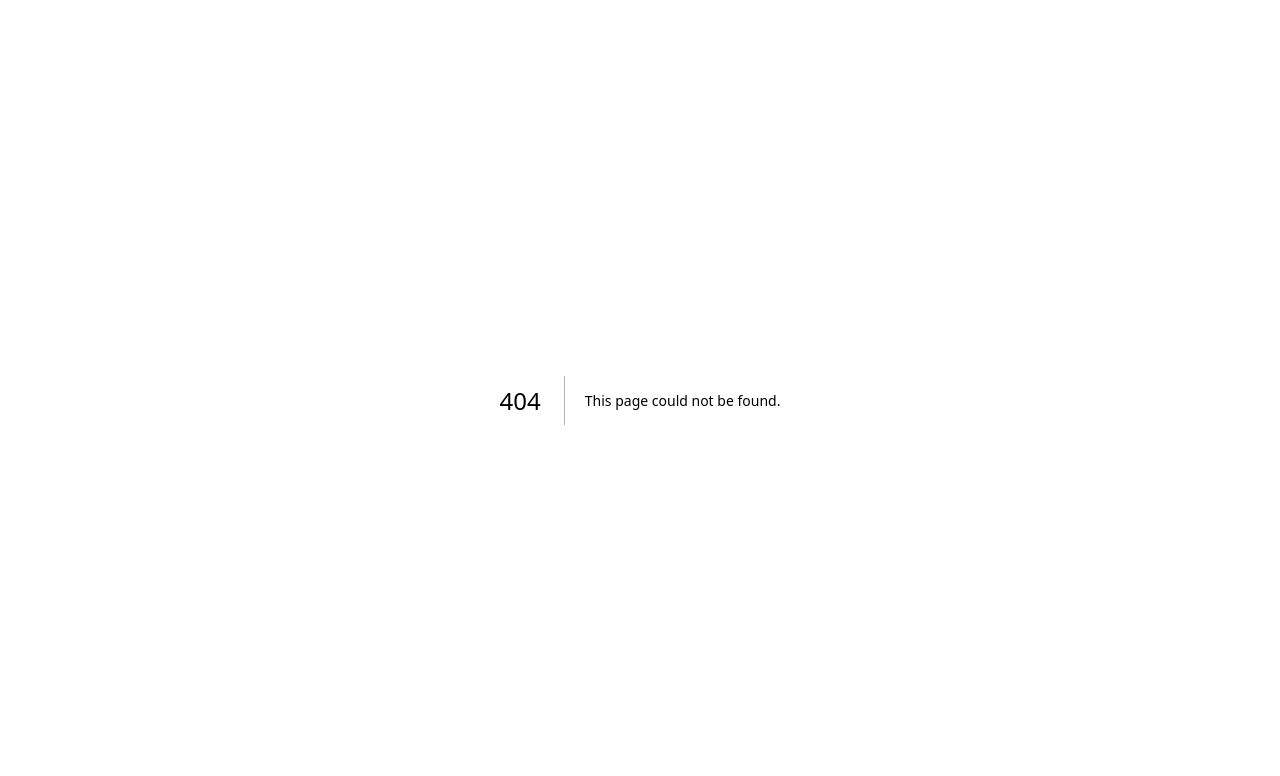
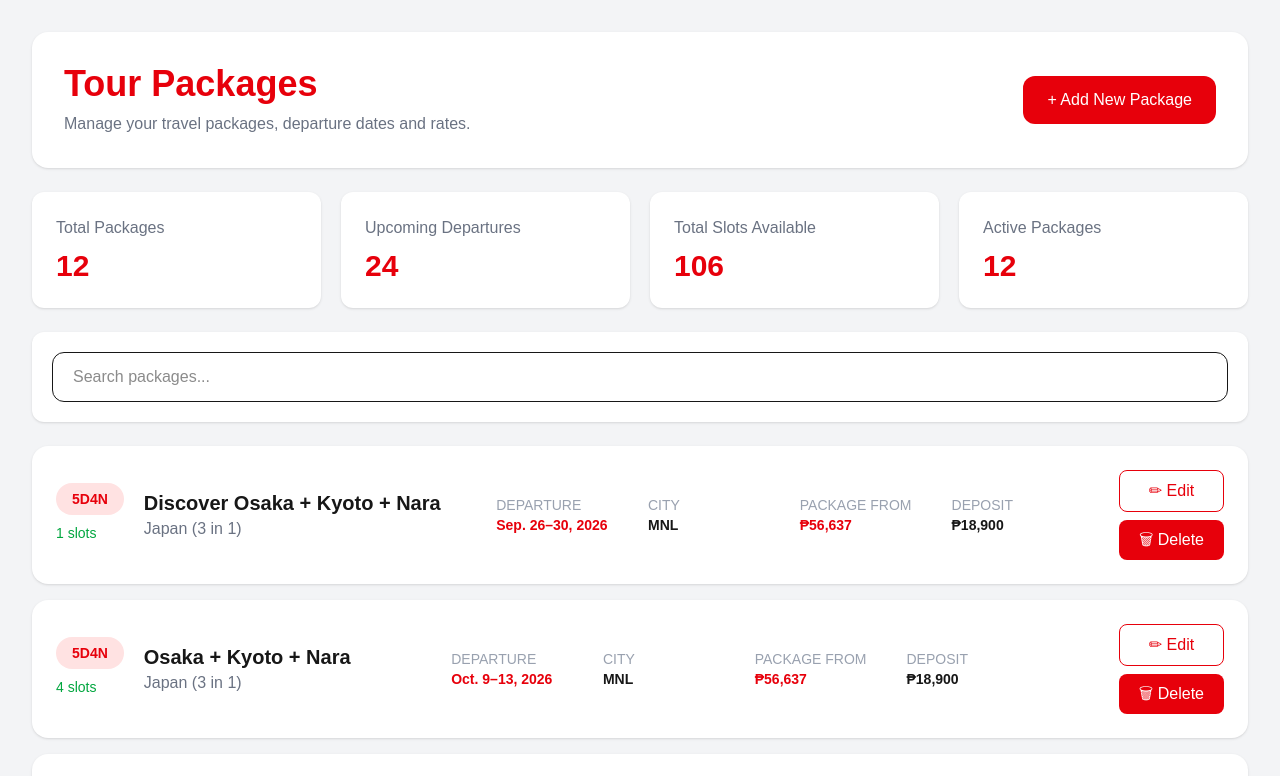
Before and after one commit to chingutravelandtours/chingu-website, a Next.js app: page /admin/tour-packages in a window 1280 px wide. Before the commit this address had no page. Shown: the top 776 px of the page. Built offline with nearby package versions, Linux system fonts and the light colour scheme.

Commit message:
Create page.tsx

```diff
--- /dev/null
+++ b/app/admin/tour-packages/page.tsx
@@ -0,0 +1,440 @@
+"use client";
+
+export default function TourPackagesPage() {
+
+
+  const packages = [
+    {
+      duration: "5D4N",
+      slots: "1 slots",
+      name: "Discover Osaka + Kyoto + Nara",
+      destination: "Japan (3 in 1)",
+      departure: "Sep. 26–30, 2026",
+      city: "MNL",
+      price: "₱56,637",
+      deposit: "₱18,900"
+    },
+
+    {
+      duration: "5D4N",
+      slots: "4 slots",
+      name: "Osaka + Kyoto + Nara",
+      destination: "Japan (3 in 1)",
+      departure: "Oct. 9–13, 2026",
+      city: "MNL",
+      price: "₱56,637",
+      deposit: "₱18,900"
+    },
+
+    {
+      duration: "5D4N",
+      slots: "2 slots",
+      name: "Discover Osaka + Kyoto + Nara",
+      destination: "Japan (3 in 1)",
+      departure: "Oct. 15–19, 2026",
+      city: "MNL",
+      price: "₱56,637",
+      deposit: "₱18,900"
+    },
+
+    {
+      duration: "5D4N",
+      slots: "27 slots",
+      name: "Japan Osaka Nara Kyoto",
+      destination: "Japan",
+      departure: "Nov. 19–23, 2026",
+      city: "CEB",
+      price: "₱56,637",
+      deposit: "₱18,900"
+    },
+
+    {
+      duration: "8D7N",
+      slots: "30 slots",
+      name: "Cebu Tokyo Hakone",
+      destination: "Japan",
+      departure: "Dec. 10–17, 2026",
+      city: "CEB",
+      price: "₱86,637",
+      deposit: "₱28,900"
+    }
+  ];
+
+
+
+  return (
+
+    <main className="
+    min-h-screen
+    bg-gray-100
+    p-8
+    ">
+
+
+      <div className="
+      max-w-7xl
+      mx-auto
+      ">
+
+
+
+        {/* HEADER */}
+
+        <div className="
+        bg-white
+        rounded-2xl
+        p-8
+        shadow-sm
+        flex
+        justify-between
+        items-center
+        ">
+
+
+          <div>
+
+            <h1 className="
+            text-4xl
+            font-bold
+            text-red-600
+            ">
+              Tour Packages
+            </h1>
+
+
+            <p className="
+            text-gray-500
+            mt-2
+            ">
+              Manage your travel packages, departure dates and rates.
+            </p>
+
+          </div>
+
+
+
+          <button className="
+          bg-red-600
+          text-white
+          px-6
+          py-3
+          rounded-xl
+          ">
+            + Add New Package
+          </button>
+
+
+        </div>
+
+
+
+
+
+
+        {/* STATS */}
+
+        <div className="
+        grid
+        grid-cols-1
+        md:grid-cols-4
+        gap-5
+        mt-6
+        ">
+
+
+          {[
+            ["Total Packages","12"],
+            ["Upcoming Departures","24"],
+            ["Total Slots Available","106"],
+            ["Active Packages","12"]
+
+          ].map((item,index)=>(
+
+            <div
+            key={index}
+            className="
+            bg-white
+            rounded-xl
+            p-6
+            shadow-sm
+            "
+            >
+
+              <p className="
+              text-gray-500
+              ">
+                {item[0]}
+              </p>
+
+
+              <h2 className="
+              text-3xl
+              font-bold
+              text-red-600
+              mt-2
+              ">
+                {item[1]}
+              </h2>
+
+            </div>
+
+          ))}
+
+
+
+        </div>
+
+
+
+
+
+
+
+        {/* SEARCH */}
+
+        <div className="
+        bg-white
+        mt-6
+        rounded-xl
+        p-5
+        shadow-sm
+        ">
+
+
+          <input
+
+          placeholder="Search packages..."
+
+          className="
+          border
+          rounded-xl
+          px-5
+          py-3
+          w-full
+          outline-none
+          "
+
+          />
+
+
+        </div>
+
+
+
+
+
+
+
+        {/* PACKAGES */}
+
+
+        <div className="
+        space-y-4
+        mt-6
+        ">
+
+
+
+        {
+          packages.map((item,index)=>(
+
+
+            <div
+
+            key={index}
+
+            className="
+            bg-white
+            rounded-2xl
+            shadow-sm
+            p-6
+            flex
+            items-center
+            justify-between
+            "
+
+            >
+
+
+
+              <div className="
+              flex
+              gap-5
+              items-center
+              ">
+
+
+                <div>
+
+                  <span className="
+                  bg-red-100
+                  text-red-600
+                  px-4
+                  py-2
+                  rounded-full
+                  text-sm
+                  font-bold
+                  ">
+                    {item.duration}
+                  </span>
+
+
+                  <p className="
+                  text-green-600
+                  text-sm
+                  mt-3
+                  ">
+                    {item.slots}
+                  </p>
+
+
+                </div>
+
+
+
+
+                <div>
+
+
+                  <h2 className="
+                  text-xl
+                  font-bold
+                  ">
+                    {item.name}
+                  </h2>
+
+
+                  <p className="
+                  text-gray-500
+                  ">
+                    {item.destination}
+                  </p>
+
+
+                </div>
+
+
+
+
+              </div>
+
+
+
+
+
+
+              <div className="
+              grid
+              grid-cols-4
+              gap-10
+              text-sm
+              ">
+
+
+                <div>
+                  <p className="text-gray-400">
+                    DEPARTURE
+                  </p>
+                  <b className="text-red-600">
+                    {item.departure}
+                  </b>
+                </div>
+
+
+
+                <div>
+                  <p className="text-gray-400">
+                    CITY
+                  </p>
+                  <b>
+                    {item.city}
+                  </b>
+                </div>
+
+
+
+                <div>
+                  <p className="text-gray-400">
+                    PACKAGE FROM
+                  </p>
+
+                  <b className="text-red-600">
+                    {item.price}
+                  </b>
+
+                </div>
+
+
+
+                <div>
+                  <p className="text-gray-400">
+                    DEPOSIT
+                  </p>
+
+                  <b>
+                    {item.deposit}
+                  </b>
+
+                </div>
+
+
+              </div>
+
+
+
+
+
+
+              <div className="
+              flex
+              flex-col
+              gap-2
+              ">
+
+
+                <button className="
+                border
+                border-red-600
+                text-red-600
+                px-5
+                py-2
+                rounded-lg
+                ">
+                  ✏ Edit
+                </button>
+
+
+                <button className="
+                bg-red-600
+                text-white
+                px-5
+                py-2
+                rounded-lg
+                ">
+                  🗑 Delete
+                </button>
+
+
+              </div>
+
+
+
+            </div>
+
+
+          ))
+        }
+
+
+        </div>
+
+
+
+      </div>
+
+
+    </main>
+
+  );
+
+}
```
